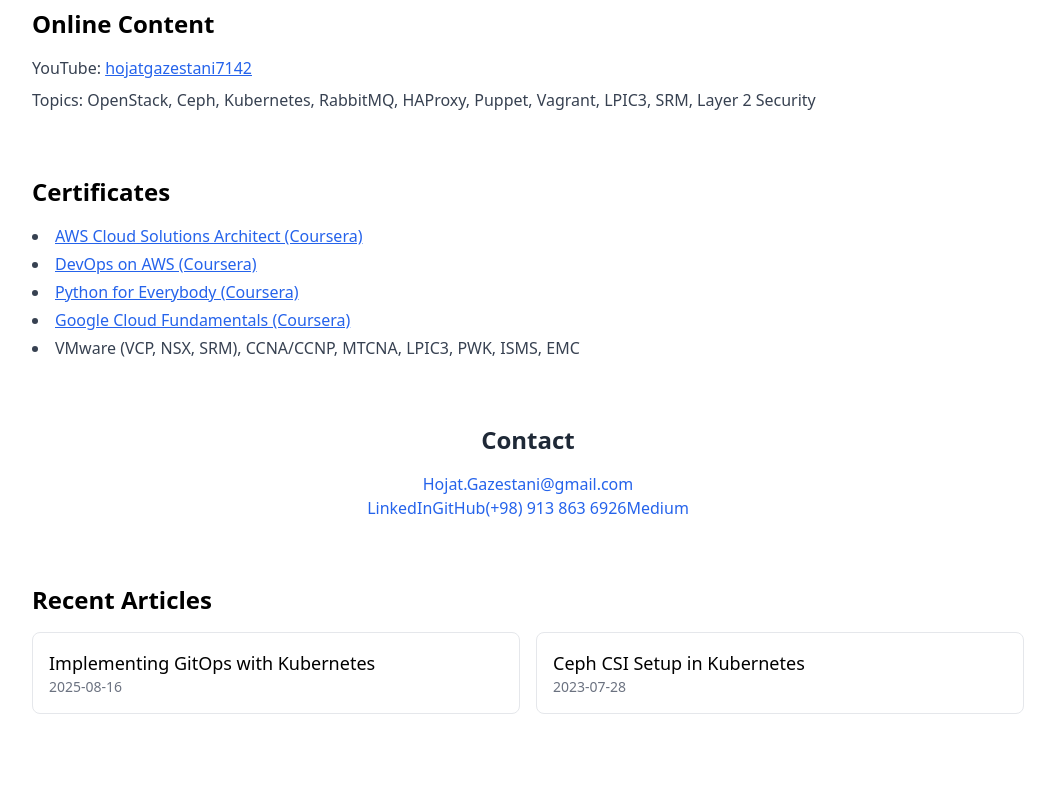
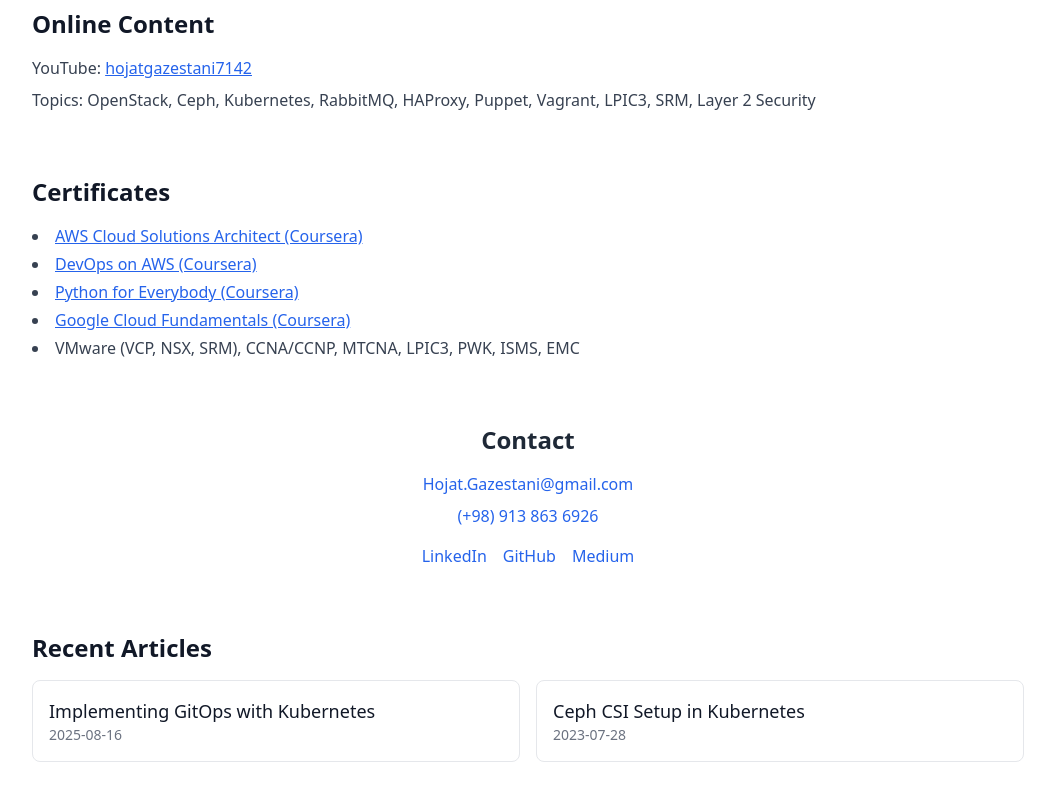
Before and after one commit to hojat-gazestani/hojat-gazestani, a Next.js app: page / in a window 1280 px wide. Shown: the part 1988-2788 px from the top of the page, without its empty margins (112-1167 px from the left). Before the commit the page ends 2750 px from the top, so only its background shows below. Built offline with nearby package versions, Linux system fonts and the light colour scheme.

Commit message:
fix style

```diff
--- /dev/null
+++ b/pages/_document.tsx
@@ -0,0 +1,17 @@
+// pages/_document.tsx
+import { Html, Head, Main, NextScript } from 'next/document'
+
+export default function Document() {
+  return (
+    <Html lang="en">
+      <Head>
+        <link rel="preconnect" href="https://fonts.googleapis.com" />
+        <link rel="preconnect" href="https://fonts.gstatic.com" crossOrigin="" />
+      </Head>
+      <body className="bg-white dark:bg-gray-900">
+        <Main />
+        <NextScript />
+      </body>
+    </Html>
+  )
+}
--- a/pages/index.tsx
+++ b/pages/index.tsx
@@ -9,7 +9,7 @@
 
 export default function Home() {
   return (
-    <main className="max-w-5xl mx-auto px-4 py-12 space-y-16">
+    <main className="max-w-5xl mx-auto px-4 py-12 space-y-16 bg-white dark:bg-gray-900 text-gray-900 dark:text-gray-100">
       {/* Header */}
       <header className="text-center">
         <h1 className="text-4xl font-bold">Hojat Gazestani</h1>
--- a/src/components/Contact.tsx
+++ b/src/components/Contact.tsx
@@ -2,22 +2,35 @@
 
 export const Contact = () => {
   return (
-    <section className="text-center">
+    <section className="text-center space-y-4">
       <SectionTitleTag text="Contact" />
-      <p className="mt-4">
+
+      <div className="space-y-2">
+        <p>
           <a
             href="mailto:Hojat.Gazestani@gmail.com"
-          className="text-blue-600 hover:underline"
+            className="text-blue-600 hover:underline dark:text-blue-400"
           >
             Hojat.Gazestani@gmail.com
           </a>
         </p>
-      <div>
+
+        <p>
+          <a
+            href="tel:+989138636926"
+            className="text-blue-600 hover:underline dark:text-blue-400"
+          >
+            (+98) 913 863 6926
+          </a>
+        </p>
+      </div>
+
+      <div className="flex flex-wrap justify-center gap-4 mt-4">
         <a
           href="https://www.linkedin.com/in/hojat-gazestani"
           target="_blank"
           rel="noopener noreferrer"
-          className="text-blue-600 hover:underline"
+          className="text-blue-600 hover:underline dark:text-blue-400"
         >
           LinkedIn
         </a>
@@ -25,18 +38,15 @@
           href="https://github.com/hojat-gazestani"
           target="_blank"
           rel="noopener noreferrer"
-          className="text-blue-600 hover:underline"
+          className="text-blue-600 hover:underline dark:text-blue-400"
         >
           GitHub
-        </a>
-        <a href="tel:+989138636926" className="text-blue-600 hover:underline">
-          (+98) 913 863 6926
         </a>
         <a
           href="https://medium.com/@hojat-gazestani"
           target="_blank"
           rel="noopener noreferrer"
-          className="text-blue-600 hover:underline"
+          className="text-blue-600 hover:underline dark:text-blue-400"
         >
           Medium
         </a>
```
Also changed, not shown: 1 other file (tests, documents, lock files or other folders). Lines whose indentation alone changed are shown as unchanged.
